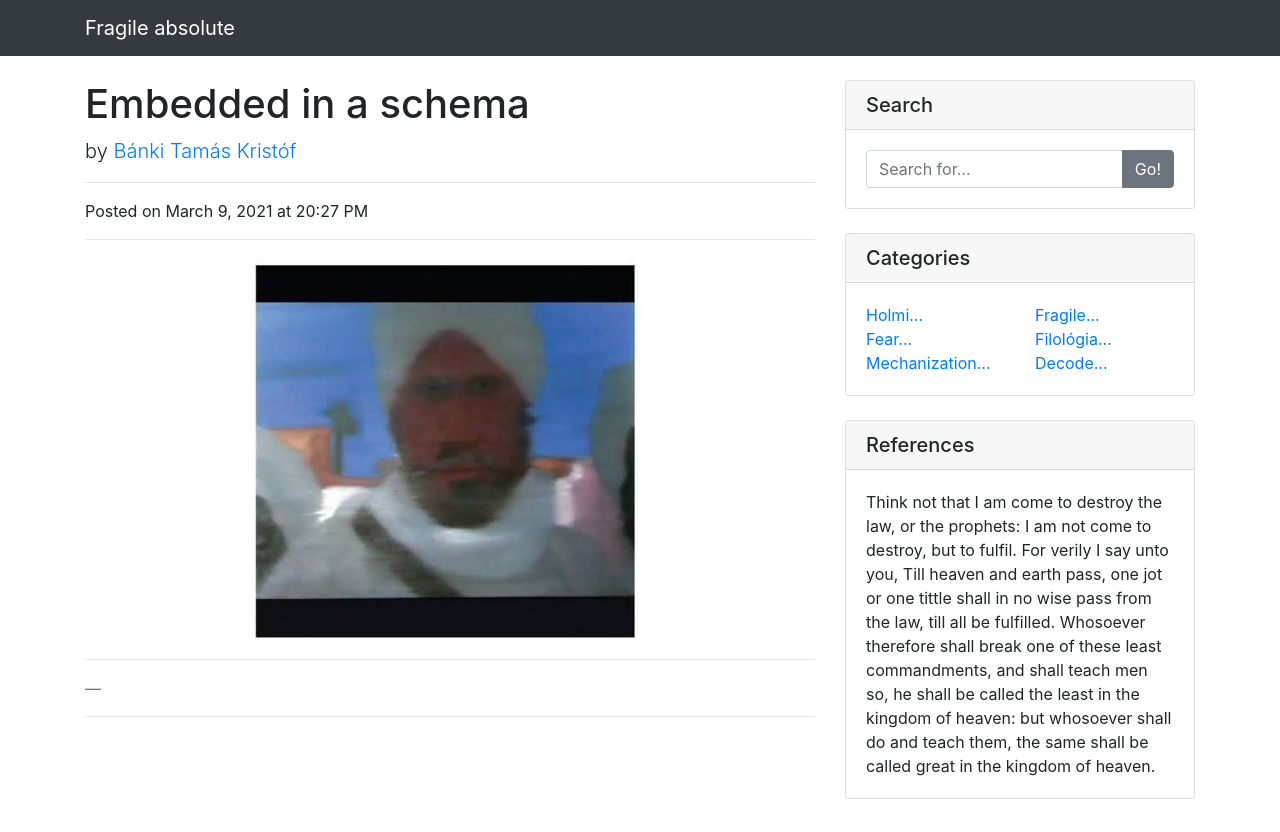
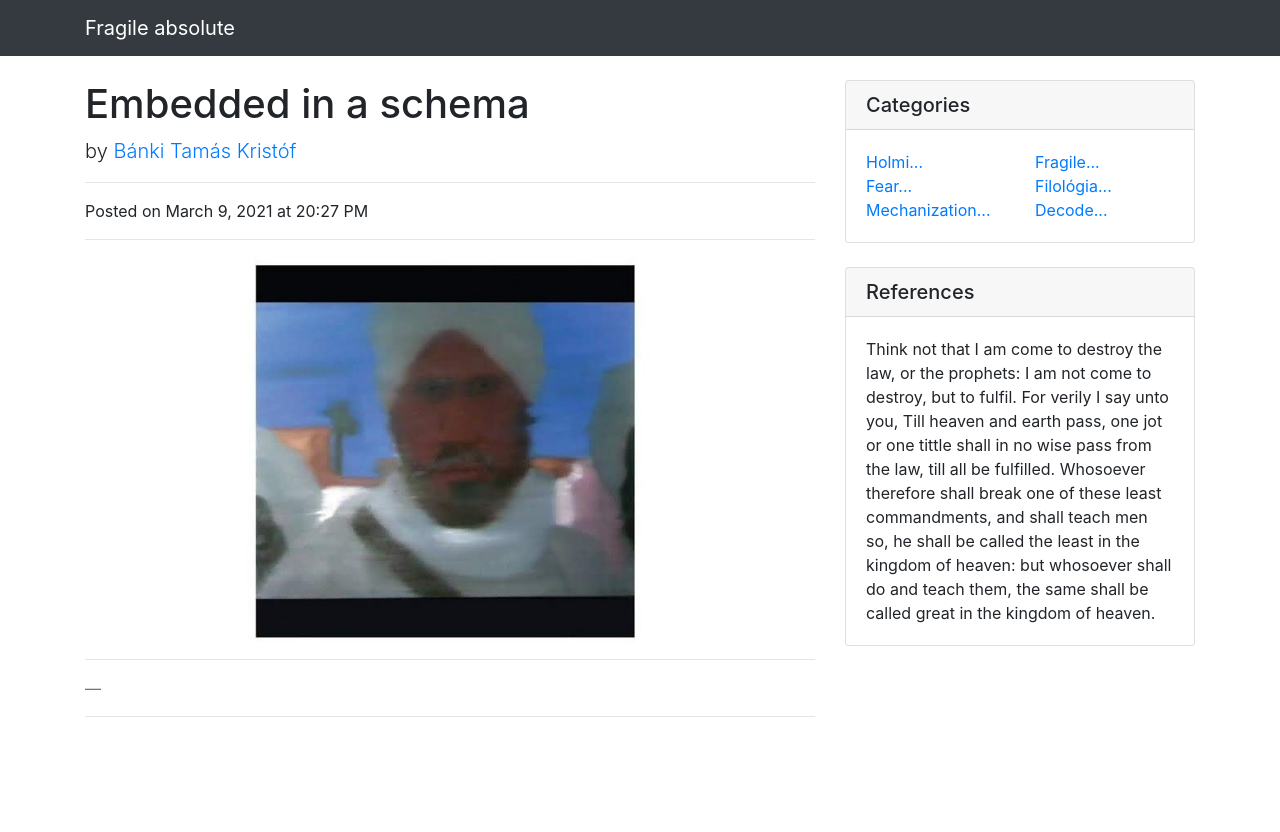
Before and after one commit to bankitomi26/anschlag, a website: page index.html in a window 1280 px wide. Shown: the top 832 px of the page. Drawn offline with Linux system fonts and the light colour scheme.

Commit message:
Update index.html

```diff
--- a/index.html
+++ b/index.html
@@ -122,19 +122,7 @@
       <!-- Sidebar Widgets Column -->
       <div class="col-md-4">
 
-        <!-- Search Widget -->
-        <div class="card my-4">
-          <h5 class="card-header">Search</h5>
-          <div class="card-body">
-            <div class="input-group">
-              <input type="text" class="form-control" placeholder="Search for...">
-              <span class="input-group-append">
-                <button class="btn btn-secondary" type="button">Go!</button>
-              </span>
-            </div>
-          </div>
-        </div>
-        <!-- Search Widget -->
+         <!-- Search Widget -->
         <script async src="https://cse.google.com/cse.js?cx=bf6fb74bac6edf973"></script>
 <div class="gcse-search"></div>
 
```
